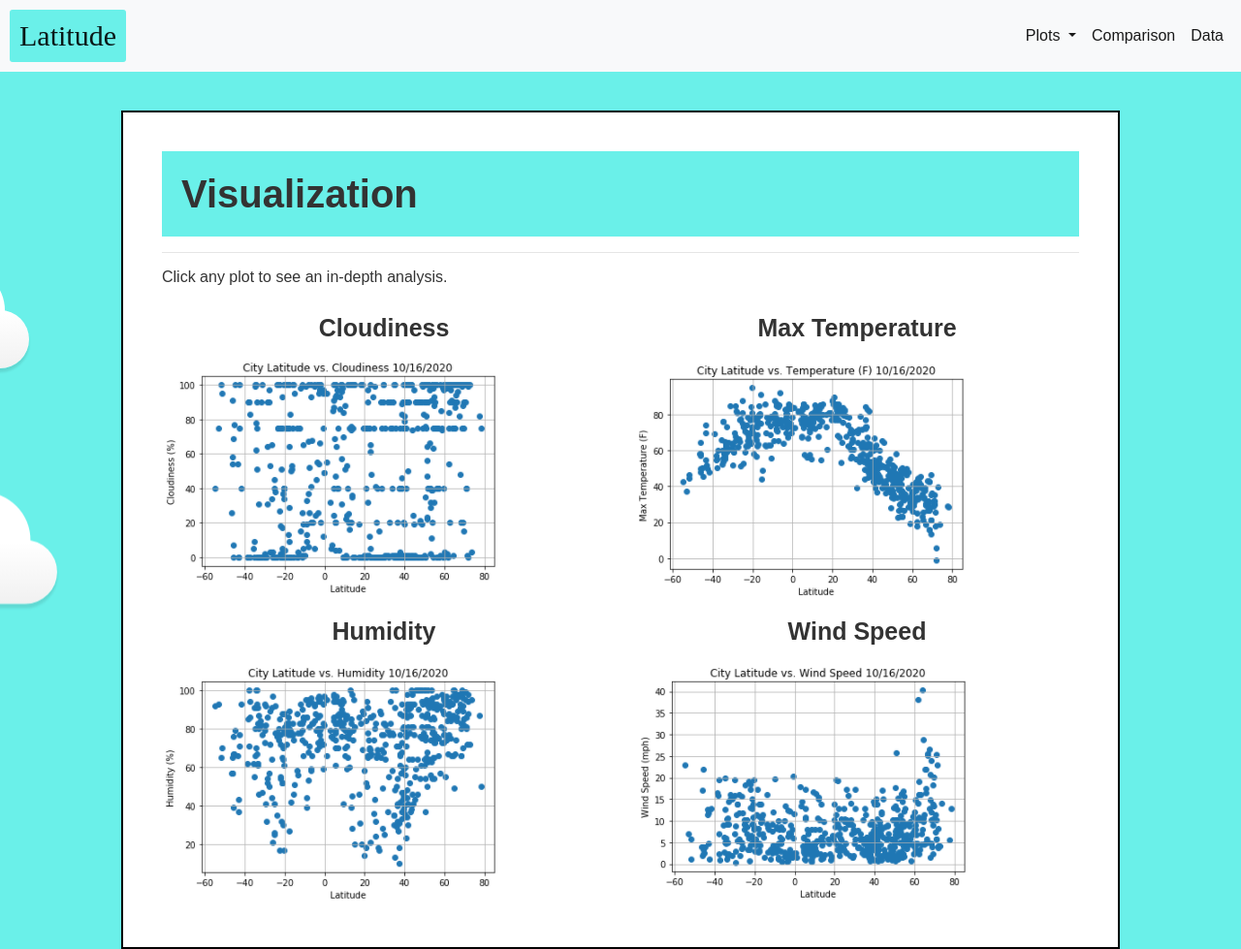
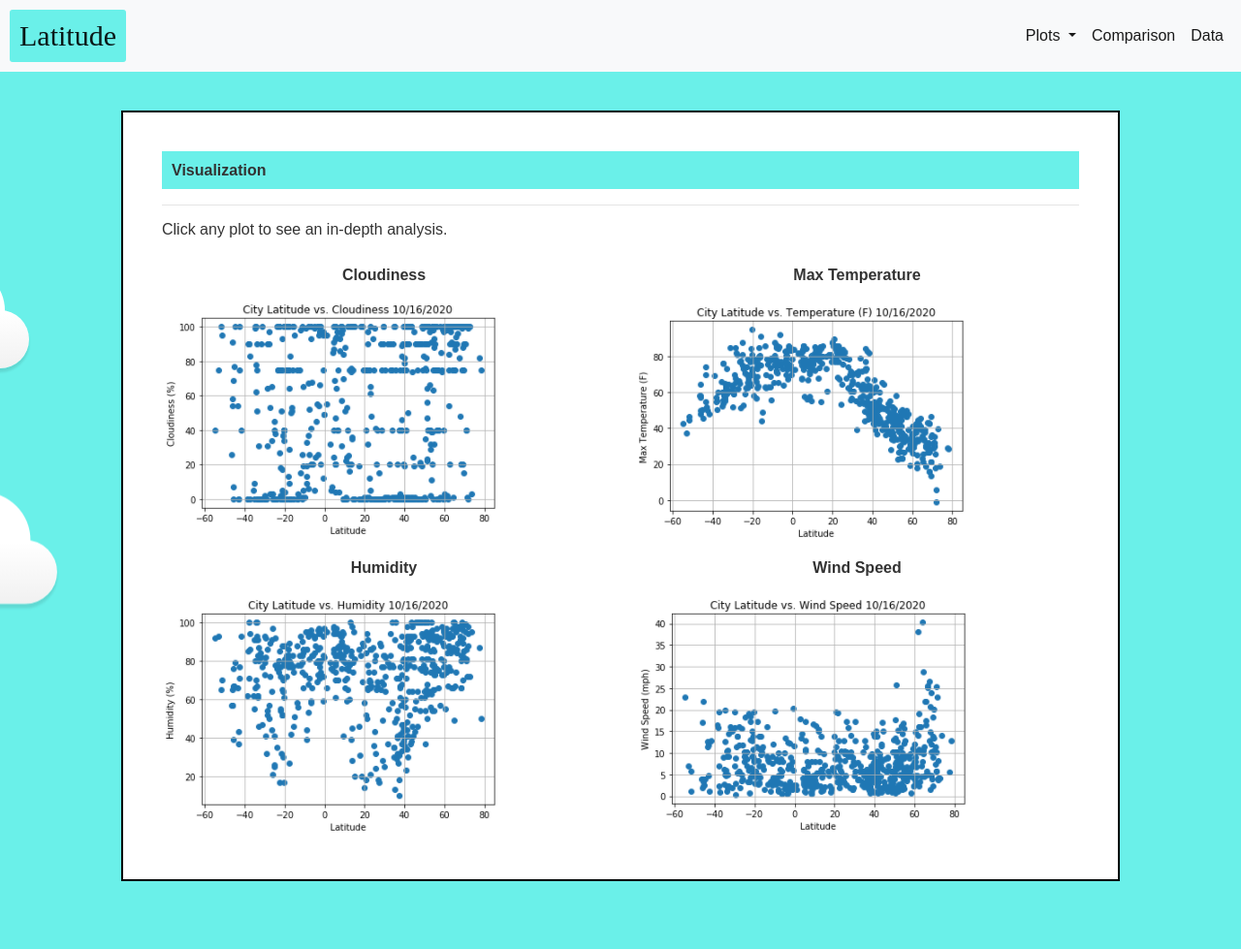
Before and after one commit to Ssimoes48/Web-Design-BootStrapHTML, a plain HTML site: page comparison.html in a window 1280 px wide. Shown: the whole page at 97% size. After the commit the page ends 949 px from the top, so only its background shows below. Drawn offline with nearby package versions, Linux system fonts and the light colour scheme.

Commit message:
updated sizing

```diff
--- a/style.css
+++ b/style.css
@@ -88,14 +88,14 @@ body {
 
 .container h2{
       font-weight: bold;
-      font-size: 40px;
+      font-size: inherit;
       background-color:  rgb(106, 240, 233);
-      padding: 20px;
+      padding: 10px;
   }
 
   .container h3 {
     font-weight: bold;
-    font-size: 25px;
+    font-size: inherit;
     padding: 10px;
     text-align: center;
   }
```
Also changed, not shown: index.html (+2 -2 lines), 1 other file.
